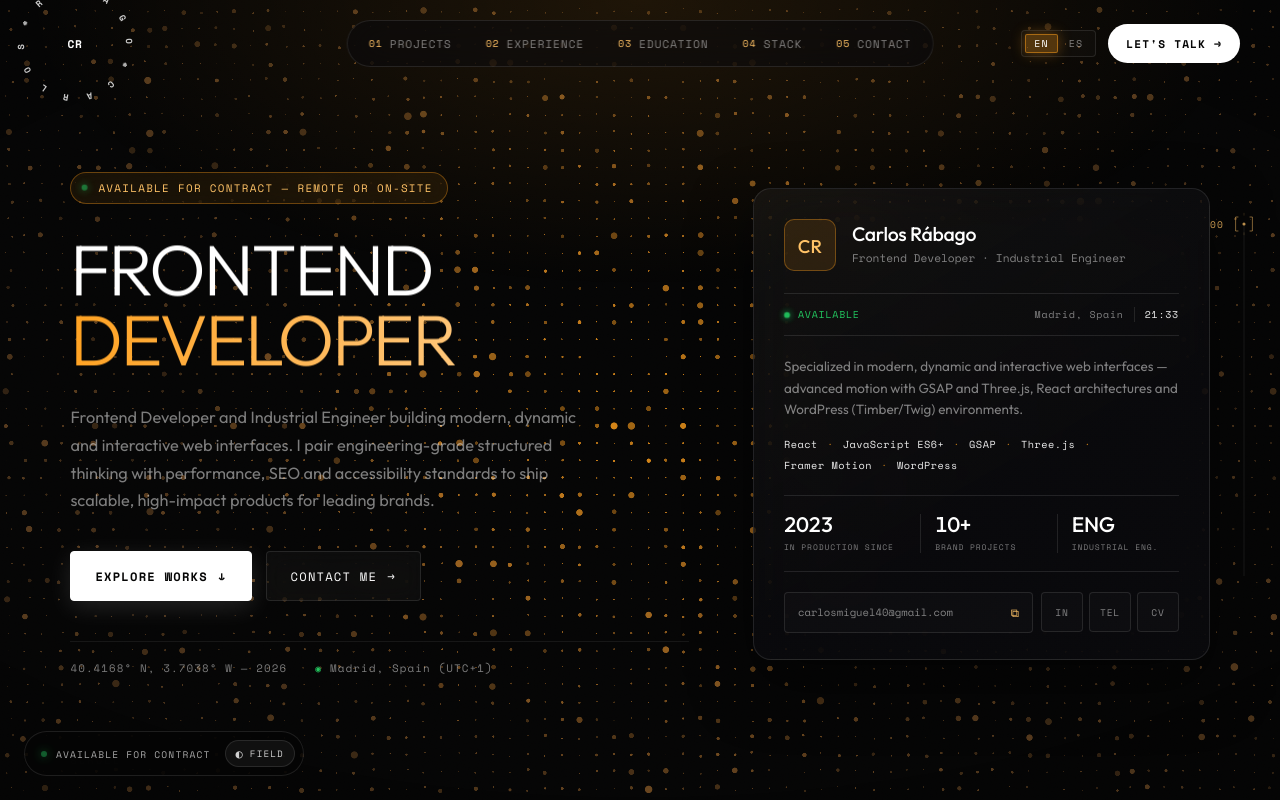
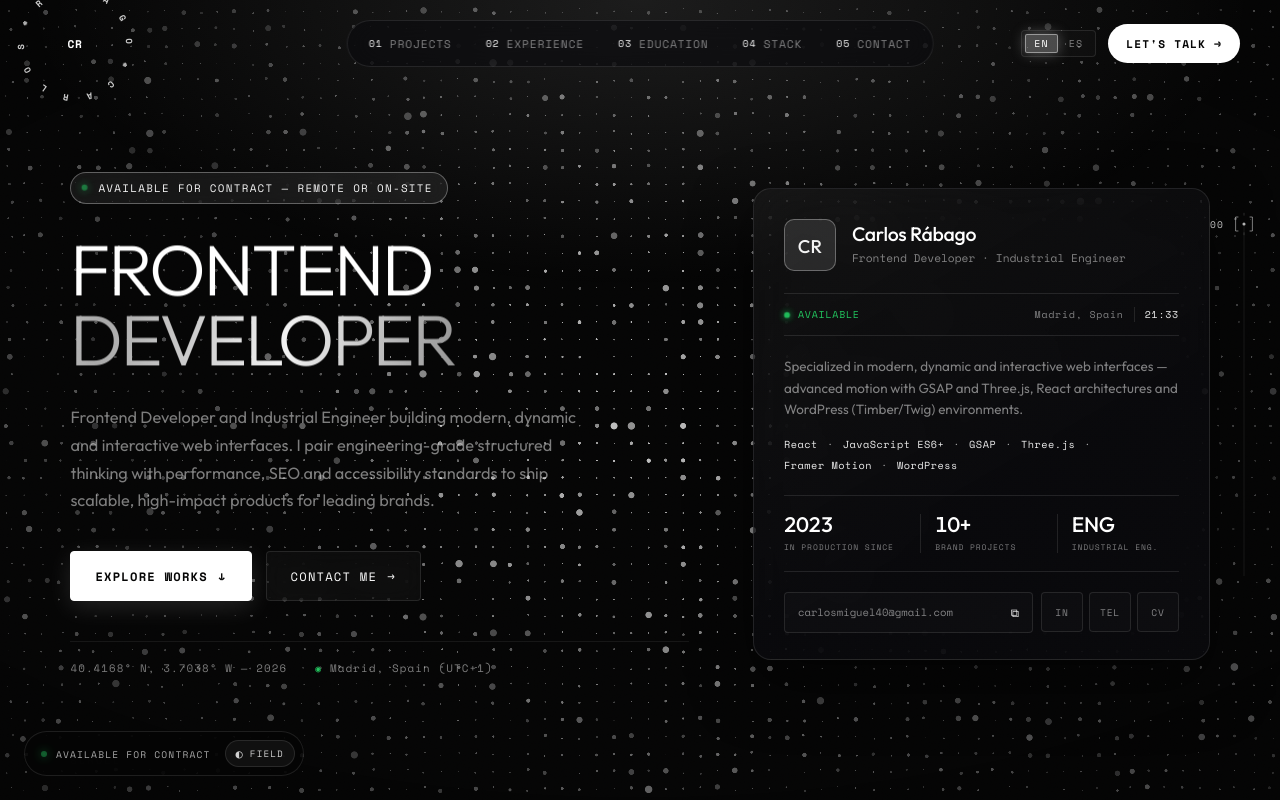
Before and after one commit to Cambixx/portfolio2026, a React (Vite) app: page / in a window 1280 px wide. Shown: the top 800 px of the page. Built offline with nearby package versions, Linux system fonts and the light colour scheme.

Commit message:
feat: update color palette and enhance title gradient; improve visual consistency across components

```diff
--- a/index.html
+++ b/index.html
@@ -1,8 +1,9 @@
 <!doctype html>
 <!-- Cambia data-palette para cambiar el color de todo el sitio.
      Opciones: gold · violet · cyan · lime · amber · coral · emerald
+                blue · acid · iris · mono
      (definidas en src/styles/palettes.css) -->
-<html lang="es" data-palette="amber">
+<html lang="es" data-palette="mono">
   <head>
     <meta charset="UTF-8" />
     <link rel="icon" href="/favicon.ico" sizes="32x32" />
--- a/src/components/Intro.css
+++ b/src/components/Intro.css
@@ -66,14 +66,14 @@
     pointer-events: none;
 }
 
-/* Big-bang flash: a hot white core bleeding into the accent. */
+/* Big-bang flash: a white-hot core, tinted by the accent, bleeding into it. */
 .intro__flash {
     position: absolute;
     inset: 0;
     z-index: 3;
     background: radial-gradient(
         circle at 50% 50%,
-        rgba(255, 244, 222, 0.95) 0%,
+        color-mix(in srgb, white 88%, rgb(var(--accent-rgb))) 0%,
         rgb(var(--accent-rgb) / 0.45) 18%,
         rgb(var(--accent-rgb) / 0.08) 45%,
         transparent 70%
--- a/src/components/ScrollField.jsx
+++ b/src/components/ScrollField.jsx
@@ -382,8 +382,8 @@ const fragmentShader = /* glsl */ `
         if (r > 0.5) discard;
         float soft = smoothstep(0.5, 0.38, r);
         vec3 color = mix(uColorDim, uColor, vIntensity);
-        // The sweep runs the accent up to a warm white.
-        color = mix(color, vec3(1.0, 0.94, 0.82), vSweep * 0.85);
+        // The sweep runs the accent up to white, tinted by the accent.
+        color = mix(color, mix(vec3(1.0), uColor, 0.2), vSweep * 0.85);
         gl_FragColor = vec4(color, vAlpha * soft * mix(0.55, 1.0, vIntensity) * uOpacity);
         // THREE.Color stores the palette in linear space; without converting
         // back the amber accent renders as a darker red-orange.
@@ -473,9 +473,10 @@ function Field({ count, pointSize, color, reduceMotion }) {
 
     const uniforms = useMemo(() => {
         const hot = new THREE.Color(color);
-        // Dim colour: the accent pulled most of the way to a warm grey, so the
-        // field away from the cursor stays visible without competing.
-        const dim = hot.clone().lerp(new THREE.Color('#5c574a'), 0.6);
+        // Dim colour: the accent pulled most of the way to a neutral grey, so the
+        // field away from the cursor stays visible without competing. Neutral,
+        // not warm, so it sits under any palette without turning muddy.
+        const dim = hot.clone().lerp(new THREE.Color('#58585c'), 0.6);
         return {
             uTo: { value: 0 },
             uTransition: { value: 1 },
--- a/src/config/palette.js
+++ b/src/config/palette.js
@@ -15,10 +15,10 @@
  * Si cambias `data-palette` en index.html, actualiza también estos valores.
  */
 export const DEFAULT_PALETTE = {
-    accent: '#FF9F1C',
-    accentSoft: '#FFC266',
-    accentLight: '#FFC77B',
-    accentDim: '#3C270A',
+    accent: '#E6E6E6',
+    accentSoft: '#F4F4F4',
+    accentLight: '#FFFFFF',
+    accentDim: '#262626',
 };
 
 export function readPalette() {
--- a/src/sections/Hero.css
+++ b/src/sections/Hero.css
@@ -89,8 +89,9 @@
 
 .hero-title__line--accent .hero-title__inner {
     /* Lifted off --accent: at weight 300 the darker violet drops to ~3:1 on the
-       near-black ground, which reads as muddy on thin strokes. */
-    background: linear-gradient(100deg, var(--accent-soft) 0%, var(--accent) 45%, var(--accent-light) 100%);
+       near-black ground, which reads as muddy on thin strokes. Each palette
+       can replace it through --title-gradient (see palettes.css). */
+    background: var(--title-gradient);
     background-size: 200% 100%;
     -webkit-background-clip: text;
     background-clip: text;
--- a/src/styles/palettes.css
+++ b/src/styles/palettes.css
@@ -7,7 +7,7 @@
 
        <html lang="es" data-palette="cyan">
 
-   Sin atributo se usa la primera (oro), que es la activa.
+   Sin atributo se usa la primera (oro). La activa es la de index.html.
 
    Tokens de cada paleta:
      --accent        color principal: bordes, barras, rellenos sólidos
@@ -19,7 +19,16 @@
 
    Los tres últimos se derivan del principal; si añades una paleta nueva
    mantén el mismo juego de seis tokens.
+
+   Opcional:
+     --title-gradient  relleno de la segunda línea del título del hero.
+                       Por defecto, un degradado del propio acento; una
+                       paleta puede sustituirlo (ver Monocromo).
    ═══════════════════════════════════════════════════════════ */
+
+:root {
+    --title-gradient: linear-gradient(100deg, var(--accent-soft) 0%, var(--accent) 45%, var(--accent-light) 100%);
+}
 
 /* Oro Editorial */
 :root,
@@ -91,3 +100,56 @@
     --accent-ink: #050505;
     --accent-rgb: 0 200 138;
 }
+
+/* Azul Eléctrico */
+:root[data-palette="blue"] {
+    --accent: #4D7CFF;
+    --accent-soft: #93B2FF;
+    --accent-light: #B8CCFF;
+    --accent-dim: #0E1A3A;
+    --accent-ink: #050505;
+    --accent-rgb: 77 124 255;
+}
+
+/* Lima Ácida */
+:root[data-palette="acid"] {
+    --accent: #D2FF3A;
+    --accent-soft: #E4FF8A;
+    --accent-light: #EEFFB0;
+    --accent-dim: #2A330B;
+    --accent-ink: #050505;
+    --accent-rgb: 210 255 58;
+}
+
+/* Iris */
+:root[data-palette="iris"] {
+    --accent: #8C7BFF;
+    --accent-soft: #B9AEFF;
+    --accent-light: #CFC7FF;
+    --accent-dim: #1D1740;
+    --accent-ink: #050505;
+    --accent-rgb: 140 123 255;
+}
+
+/* Monocromo
+   Sin color de acento: la jerarquía sale del tono y de la textura. El título
+   se rellena con un cromado (grises que suben a blanco) cuyo brillo recorre
+   la palabra despacio, y el verde de "disponible" queda como la única señal
+   de color de todo el sitio. El gris más oscuro del cromado mantiene 6:1
+   sobre el fondo. */
+:root[data-palette="mono"] {
+    --accent: #E6E6E6;
+    --accent-soft: #F4F4F4;
+    --accent-light: #FFFFFF;
+    --accent-dim: #262626;
+    --accent-ink: #050505;
+    --accent-rgb: 230 230 230;
+    --title-gradient: linear-gradient(
+        100deg,
+        #8C8C8C 0%,
+        #FFFFFF 28%,
+        #A8A8A8 52%,
+        #F2F2F2 76%,
+        #8C8C8C 100%
+    );
+}
```
Also changed, not shown: public/og-image.jpg.
